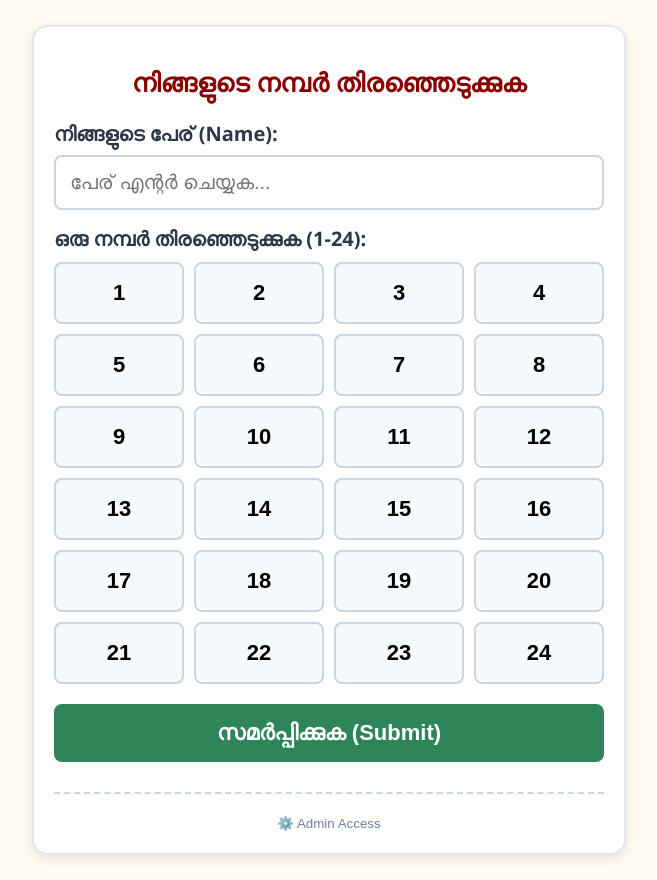
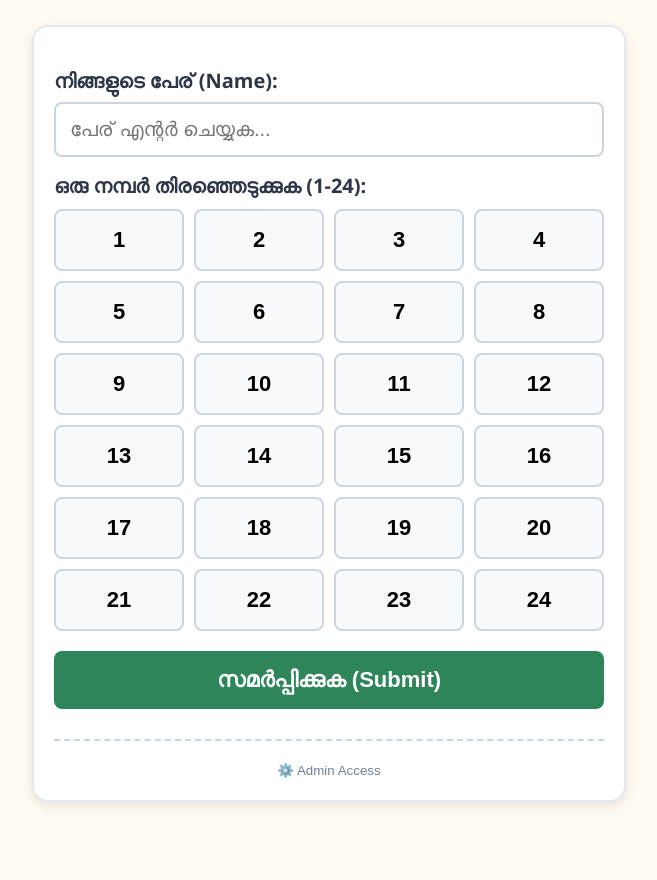
Before and after one commit to mgk-cell/group-picker, a website: page public/index.html in a window 1280 px wide. Shown: the whole page, without its empty margins (311-968 px from the left). After the commit the page ends 827 px from the top, so only its background shows below. Drawn offline with Linux system fonts and the light colour scheme; no server answers.

Commit message:
Remove heading from index.html
Removed the heading for number selection.

```diff
--- a/public/index.html
+++ b/public/index.html
@@ -158,7 +158,7 @@
 <body>
 
 <div class="container">
-  <h1>നിങ്ങളുടെ നമ്പർ തിരഞ്ഞെടുക്കുക</h1>
+  <h1></h1>
 
   <div id="userForm">
     <div class="form-group">
```
